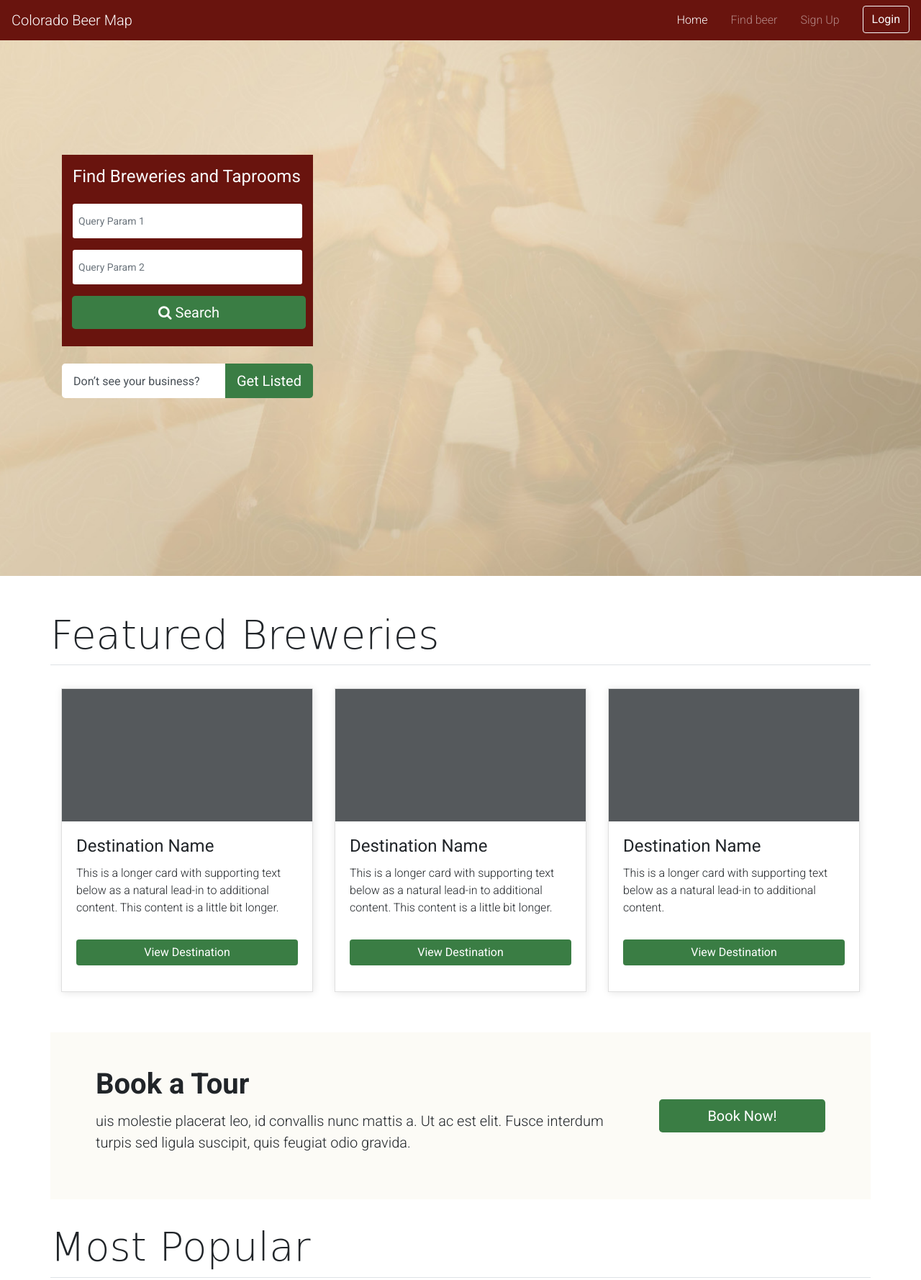
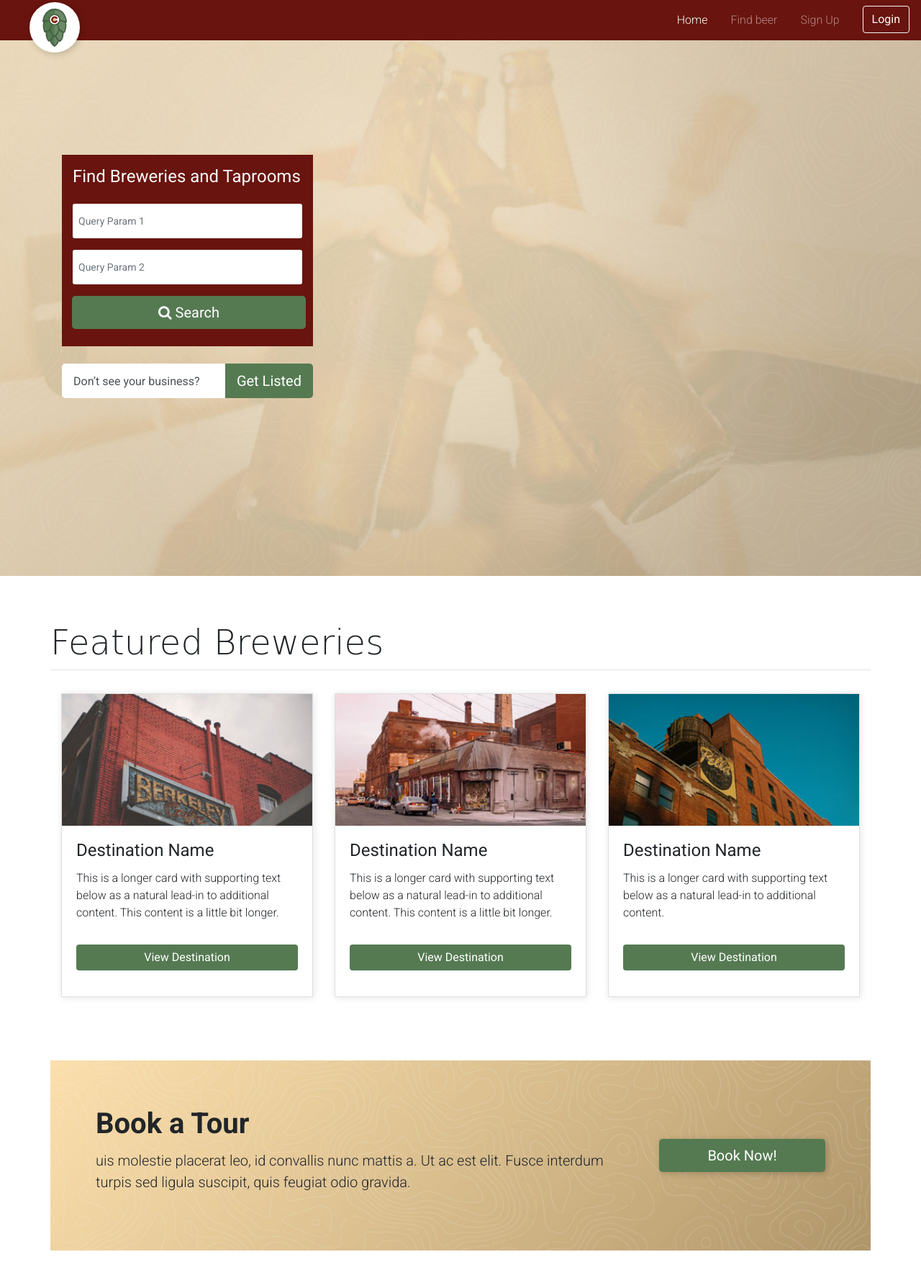
Before and after one commit to selceeus/colorado-beer-map-wireframe, a website: page index.html in a window 1280 px wide. Shown: the top 1778 px of the page at 72% size. Drawn offline with nearby package versions, Linux system fonts and the light colour scheme; files whose address does not match are found by name; a web font is replaced by a local one.

Commit message:
Continued work and graphics

```diff
--- a/css/_theme.scss
+++ b/css/_theme.scss
@@ -1,5 +1,33 @@
 //Theme Overides
 
+.navbar-brand {
+    transition: $global-transition;
+    position: absolute;
+    width: 70px;
+    height: 70px;
+    background: #fff;
+    margin-top: 20px;
+    margin-left: 25px;
+    padding: 7px;
+    border-radius: 50%;
+    box-shadow: $callout-shadow;
+    text-align: center;
+
+    &:hover {
+        transform:$scale;
+    }
+
+    @media (max-width: $xsmall) {
+        &:hover {
+            transform: $mobile-scale;
+        }
+    }
+
+    img {
+        margin-top: 2px;
+        width: 60%;
+    }
+}
 .home #hero {
     background-image: url(../img/cbm-landing-bkg-80.jpg);
     background-position: center;
@@ -24,6 +52,23 @@
     &:hover {
         transform: $scale;
     }
+
+    @media (max-width: $xsmall) {
+        &:hover {
+            transform: $mobile-scale;
+        }
+    }
+}
+.cta-callout {
+    background-image: url(../img/cbm-grad-topo-bkg.jpg);
+    background-position: center;
+    background-repeat: no-repeat;
+    background-size: cover;
+
+    .btn {
+        box-shadow:$callout-shadow;
+    }
+
 }
 .modal-content {
     border:none;
@@ -35,3 +80,6 @@
 .home #hero .form-control {
     border: none;
 }
+#detailedListing {
+    height: 90%;
+}
--- a/css/_typography.scss
+++ b/css/_typography.scss
@@ -8,6 +8,7 @@ body {
 }
 .display-4 {
     font-family: $heading;
+    font-size:3em;
 
     @media (max-width: $medium) {
         font-size: 2rem;
--- a/css/_variables.scss
+++ b/css/_variables.scss
@@ -6,15 +6,17 @@ $body-copy: 'Roboto', sans-serif;
 $background-color: #666;
 $global-transition: all .25s ease-in;
 $scale: scale(1.05);
+$mobile-scale: scale(.95);
 $global-shadow: 1px 1px 10px rgba(0,0,0,.1);
+$callout-shadow: 2px 2px 10px rgba(0,0,0,.2);
 
 $red: rgb(105,20,14);
-$green: rgb(58,125,68);
+$green: #557A52;
 $tan: rgb(241,236,206);
 
 //Breakpoints
 
-$xsmall: 300px;
+$xsmall: 400px;
 $small: 576px;
 $medium: 768px;
 $large: 992px;
--- a/index.html
+++ b/index.html
@@ -100,7 +100,9 @@
         </div>
 
         <nav class="navbar navbar-expand-lg fixed-top navbar-dark bg-dark">
-            <a class="navbar-brand" href="/">Colorado Beer Map</a>
+            <a class="navbar-brand" href="/">
+                <img class="logo" role="img" alt="Colorado Beer Map" src="/img/cbm-logo.svg" aria-label="Colorado Beer Map Logo">
+            </a>
             <button class="navbar-toggler" type="button" data-toggle="collapse" data-target="#navbarSupportedContent" aria-controls="navbarSupportedContent" aria-expanded="false" aria-label="Toggle navigation">
                 <span class="navbar-toggler-icon"></span>
             </button>
@@ -159,14 +161,14 @@
                     </div>
                 </div>
             </section>
-            <section class="container py-3">
+            <section class="container py-3 my-5">
                 <div class="row mb-4 mobile-heading">
                     <h2 class="pb-2 px-0 border-bottom col display-4">Featured Breweries</h2>
                 </div>
                 <div class="row row-cols-1 row-cols-md-3">
                     <div class="col mb-4">
                         <div class="card h-100 rounded-0">
-                            <img src="/img/placeholder.jpg" class="card-img-top rounded-0" alt="Placeholder">
+                            <img src="/img/placeholder-1.jpg" class="card-img-top rounded-0" alt="Placeholder">
                             <div class="card-body">
                                 <h4 class="card-title">Destination Name</h4>
                                 <p class="card-text">This is a longer card with supporting text below as a natural lead-in to additional content. This content is a little bit longer.</p>
@@ -178,7 +180,7 @@
                     </div>
                     <div class="col mb-4">
                         <div class="card h-100 rounded-0">
-                        <img src="/img/placeholder.jpg" class="card-img-top rounded-0" alt="Placeholder">
+                        <img src="/img/placeholder-2.jpg" class="card-img-top rounded-0" alt="Placeholder">
                             <div class="card-body">
                                 <h4 class="card-title">Destination Name</h4>
                                 <p class="card-text">This is a longer card with supporting text below as a natural lead-in to additional content. This content is a little bit longer.</p>
@@ -190,7 +192,7 @@
                     </div>
                     <div class="col mb-4">
                         <div class="card h-100 rounded-0">
-                            <img src="/img/placeholder.jpg" class="card-img-top rounded-0" alt="Placeholder">
+                            <img src="/img/placeholder-3.jpg" class="card-img-top rounded-0" alt="Placeholder">
                             <div class="card-body">
                                 <h4 class="card-title">Destination Name</h4>
                                 <p class="card-text">This is a longer card with supporting text below as a natural lead-in to additional content.</p>
@@ -202,8 +204,8 @@
                     </div>
                 </div>
             </section>
-            <section class="container py-3 px-0">
-                <div class="row bg-light border-0 m-0 p-5">
+            <section class="container py-3 px-0 cta-callout my-5">
+                <div class="row border-0 m-0 p-5">
                 <div class="col-md-9 pb-3">
                     <h3 class="card-title">Book a Tour</h3>
                     <p class="card-text lead">uis molestie placerat leo, id convallis nunc mattis a. Ut ac est elit. Fusce interdum turpis sed ligula suscipit, quis feugiat odio gravida.</p>
@@ -212,14 +214,14 @@
                     <a href="#" class="btn btn-secondary btn-lg btn-block">Book Now!</a>
                 </div>
             </section>
-            <section class="container py-3">
+            <section class="container py-3 my-5">
                 <div class="row mb-4 mobile-heading mobile-heading">
                     <h2 class="pb-2 px-0 border-bottom col display-4">Most Popular</h2>
                 </div>
                 <div class="row row-cols-1 row-cols-md-3">
                     <div class="col mb-4">
                         <div class="card h-100 rounded-0">
-                            <img src="/img/placeholder.jpg" class="card-img-top" alt="Placeholder">
+                            <img src="/img/placeholder-3.jpg" class="card-img-top" alt="Placeholder">
                             <div class="card-body">
                                 <h4 class="card-title">Destination Name</h4>
                                 <p class="card-text">This is a longer card with supporting text below as a natural lead-in to additional content. This content is a little bit longer.</p>
@@ -231,7 +233,7 @@
                     </div>
                     <div class="col mb-4">
                         <div class="card h-100 rounded-0">
-                        <img src="/img/placeholder.jpg" class="card-img-top" alt="Placeholder">
+                        <img src="/img/placeholder-2.jpg" class="card-img-top" alt="Placeholder">
                             <div class="card-body">
                                 <h4 class="card-title">Destination Name</h4>
                                 <p class="card-text">This is a longer card with supporting text below as a natural lead-in to additional content. This content is a little bit longer.</p>
@@ -243,7 +245,7 @@
                     </div>
                     <div class="col mb-4">
                         <div class="card h-100 rounded-0">
-                            <img src="/img/placeholder.jpg" class="card-img-top" alt="Placeholder">
+                            <img src="/img/placeholder-1.jpg" class="card-img-top" alt="Placeholder">
                             <div class="card-body">
                                 <h4 class="card-title">Destination Name</h4>
                                 <p class="card-text">This is a longer card with supporting text below as a natural lead-in to additional content.</p>
@@ -255,8 +257,8 @@
                     </div>
                 </div>
             </section>
-            <section class="container py-3 px-0">
-                <div class="row bg-light border-0 m-0 p-5">
+            <section class="container py-3 px-0 my-5 cta-callout">
+                <div class="row border-0 m-0 p-5">
                 <div class="col-md-9 pb-3">
                     <h3 class="card-title">Find Events</h3>
                     <p class="card-text lead">uis molestie placerat leo, id convallis nunc mattis a. Ut ac est elit. Fusce interdum turpis sed ligula suscipit, quis feugiat odio gravida.</p>
@@ -265,14 +267,14 @@
                     <a href="#" class="btn btn-secondary btn-lg btn-block">See Events</a>
                 </div>
             </section>
-            <section class="container py-3">
+            <section class="container py-3 my-5">
                 <div class="row mb-4 mobile-heading">
                     <h2 class="pb-2 px-0 border-bottom col display-4">Just Added</h2>
                 </div>
                 <div class="row row-cols-1 row-cols-md-3">
                     <div class="col mb-4">
                         <div class="card h-100 rounded-0">
-                            <img src="/img/placeholder.jpg" class="card-img-top" alt="Placeholder">
+                            <img src="/img/placeholder-2.jpg" class="card-img-top" alt="Placeholder">
                             <div class="card-body">
                                 <h4 class="card-title">Destination Name</h4>
                                 <p class="card-text">This is a longer card with supporting text below as a natural lead-in to additional content. This content is a little bit longer.</p>
@@ -284,7 +286,7 @@
                     </div>
                     <div class="col mb-4">
                         <div class="card h-100 rounded-0">
-                        <img src="/img/placeholder.jpg" class="card-img-top" alt="Placeholder">
+                        <img src="/img/placeholder-1.jpg" class="card-img-top" alt="Placeholder">
                             <div class="card-body">
                                 <h4 class="card-title">Destination Name</h4>
                                 <p class="card-text">This is a longer card with supporting text below as a natural lead-in to additional content. This content is a little bit longer.</p>
@@ -296,7 +298,7 @@
                     </div>
                     <div class="col mb-4">
                         <div class="card h-100 rounded-0">
-                            <img src="/img/placeholder.jpg" class="card-img-top" alt="Placeholder">
+                            <img src="/img/placeholder-3.jpg" class="card-img-top" alt="Placeholder">
                             <div class="card-body">
                                 <h4 class="card-title">Destination Name</h4>
                                 <p class="card-text">This is a longer card with supporting text below as a natural lead-in to additional content.</p>
@@ -310,7 +312,7 @@
             </section>
         </main>
         <footer class="container-fluid px-0">
-            <div class="row bg-light border-0 m-0 p-5">
+            <div class="row border-0 m-0 p-5 cta-callout">
                 <div class="col-md-9 pb-3">
                     <h3 class="card-title">Learn More About Beer!</h3>
                     <p class="card-text lead">uis molestie placerat leo, id convallis nunc mattis a. Ut ac est elit. Fusce interdum turpis sed ligula suscipit, quis feugiat odio gravida.</p>
```
Also changed, not shown: detail-listing.html (+15 -13 lines), search.html (+21 -19 lines), css/style.css, img/cbm-grad-topo-bkg.jpg (added), img/cbm-logo.svg (added), img/placeholder-1.jpg (added), img/placeholder-2.jpg (added), img/placeholder-3.jpg (added), img/slider-1.jpg (added), img/slider-2.jpg (added), img/slider-3.jpg (added).
